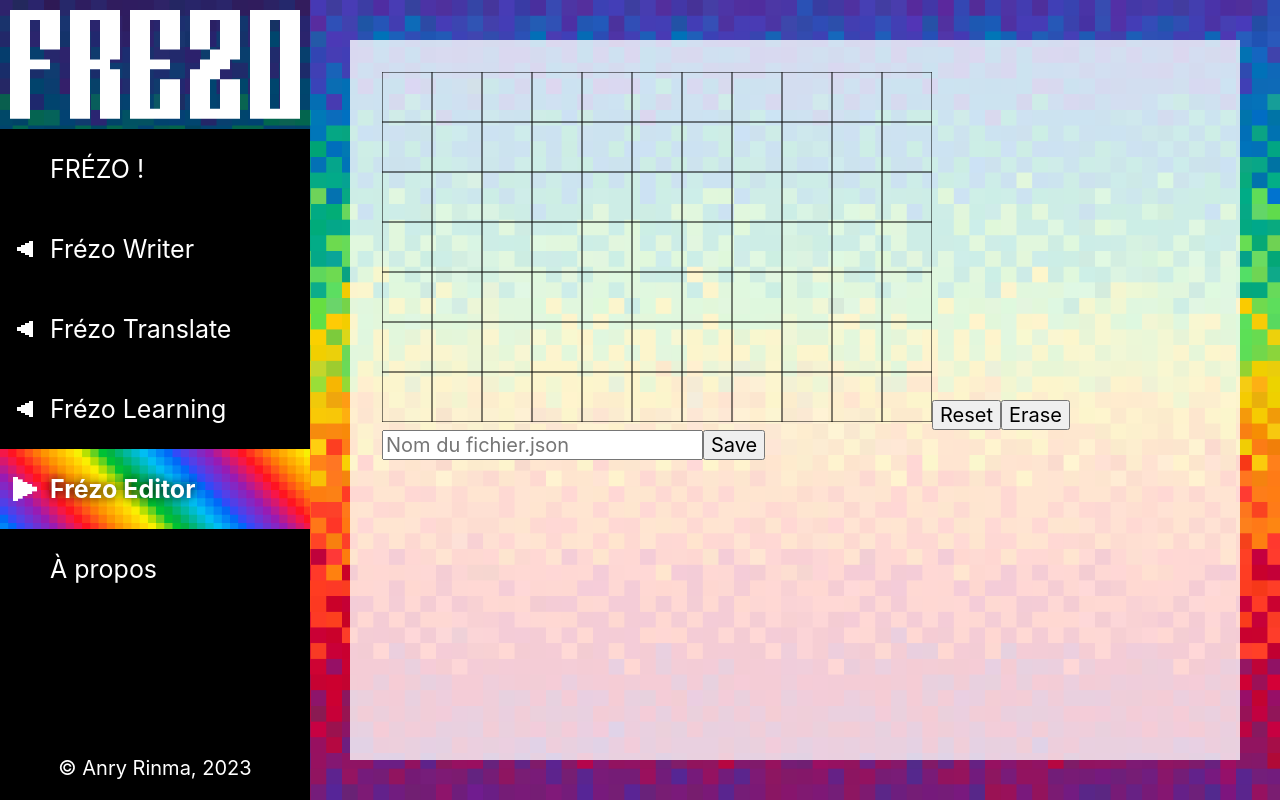
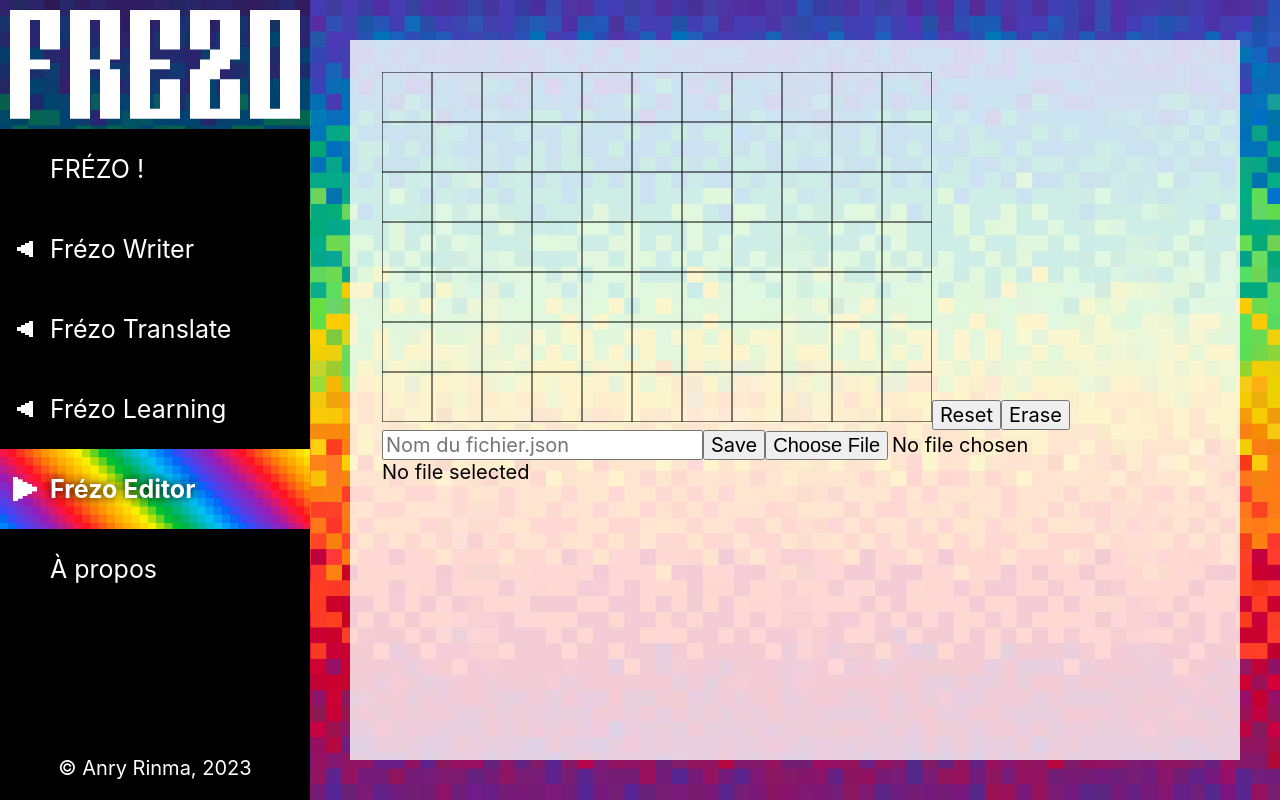
Before and after one commit to Ryan-MARIN/frezo-app, a React (Create React App) app: page /editor in a window 1280 px wide. Built offline with nearby package versions, Linux system fonts and the light colour scheme; the HTML template or start-up script is replaced by a standard one.

Commit message:
Added export/import options

```diff
--- a/src/pages/frezo-editor/FrezoEditor.jsx
+++ b/src/pages/frezo-editor/FrezoEditor.jsx
@@ -125,7 +125,7 @@ function FrezoEditor() {
     // Create a download link element
     const downloadLink = document.createElement('a');
     downloadLink.href = URL.createObjectURL(blob);
-    downloadLink.download = 'grid.json';
+    downloadLink.download = fileName + '.json'; // Modification
     downloadLink.style.display = 'none';
     document.body.appendChild(downloadLink);
 
@@ -135,6 +135,25 @@ function FrezoEditor() {
     // Clean up the download link element
     document.body.removeChild(downloadLink);
   }
+
+  function handleFileSelect(event) {
+    const file = event.target.files[0];
+    const reader = new FileReader();
+    reader.onload = (event) => {
+      const jsonData = event.target.result;
+      const data = JSON.parse(jsonData);
+      const newGrid = Array(11).fill().map(() => Array(7).fill(false));
+      for (let x = 0; x < data.length && x < 11; x++) {
+        for (let y = 0; y < data[x].length && y < 7; y++) {
+          newGrid[x][y] = data[x][y] === 1;
+        }
+      }
+      setGrid(newGrid);
+    };
+    reader.readAsText(file);
+    setFileName(file.name);
+  }
+
 
 return (
   <div>
@@ -155,6 +174,10 @@ return (
       onChange={handleFileNameChange}
     />
     <button onClick={handleSave}>Save</button>
+
+    <input type="file" accept=".json" onChange={handleFileSelect} />
+    <div>{fileName ? `Selected file: ${fileName}` : 'No file selected'}</div>
+
   </div>
 );
 }
```
